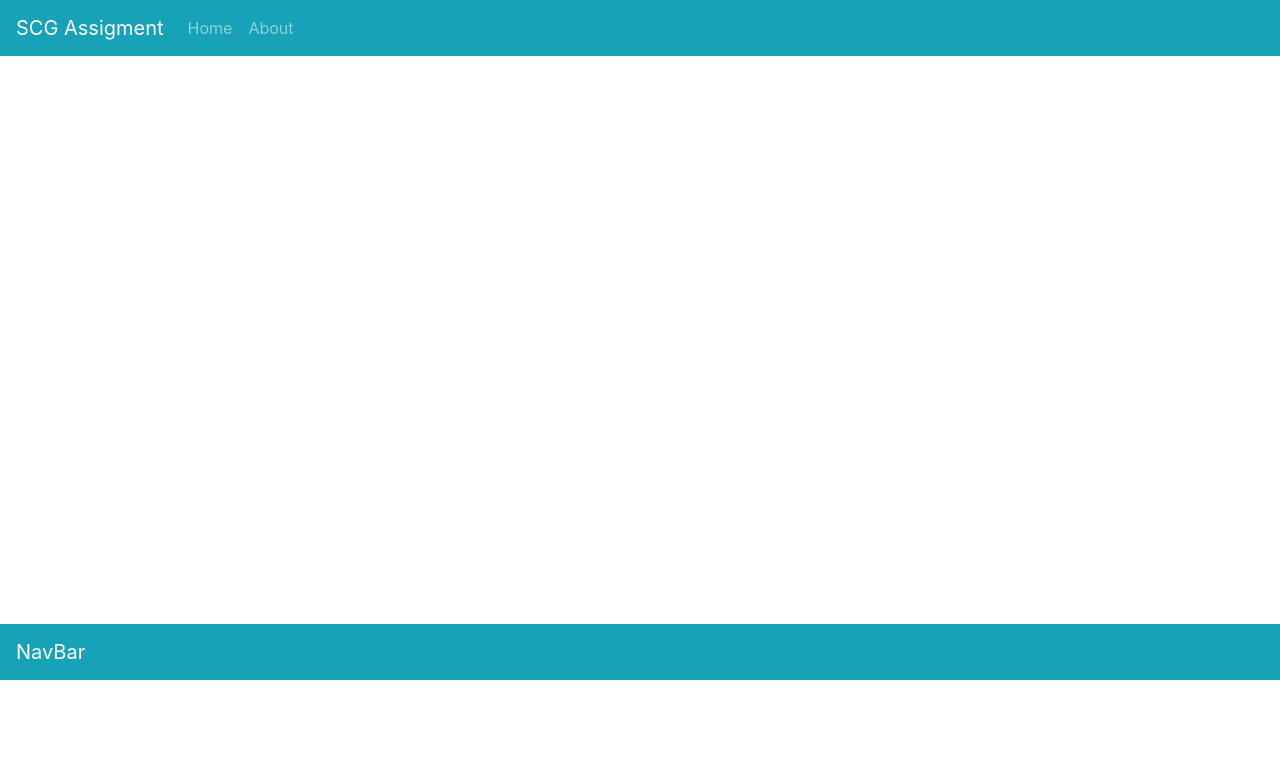
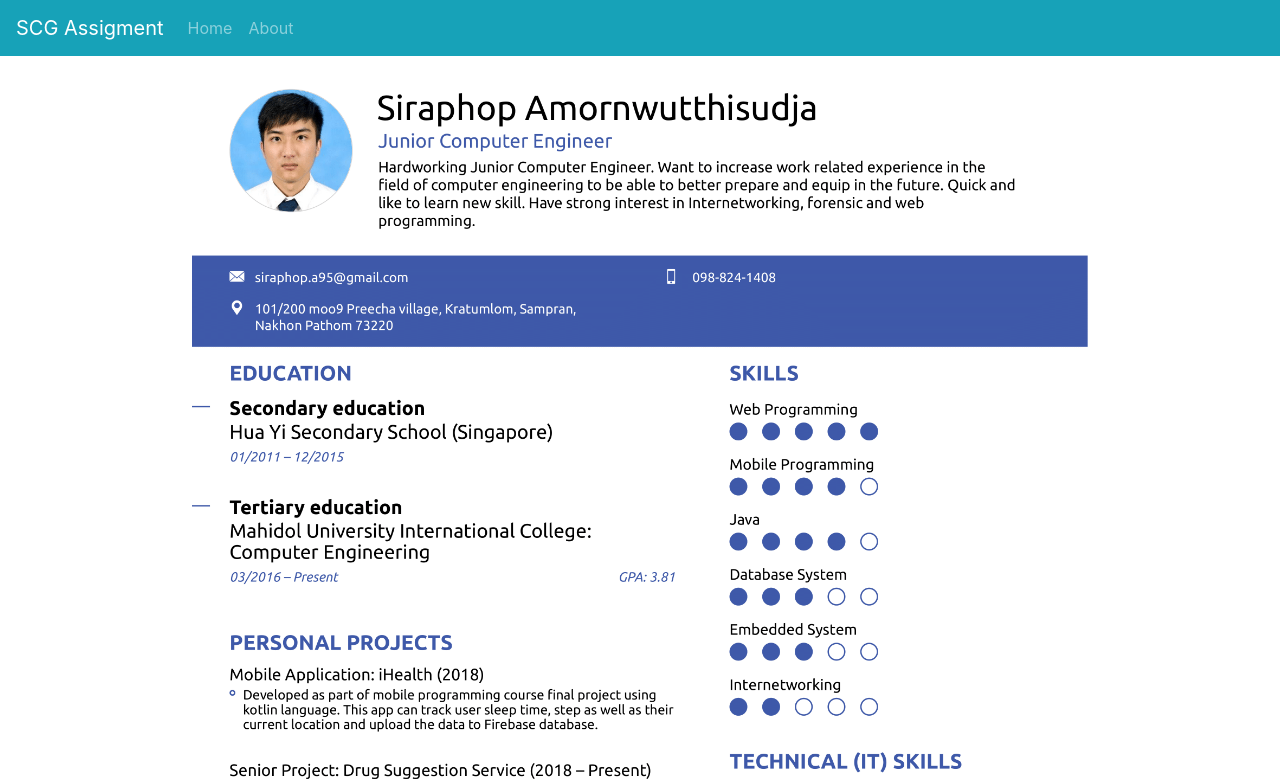
Before and after one commit to siraphop1995/SCG-Assigment-Frontend, a Vue app: page /about in a window 1280 px wide. Shown: the top 782 px of the page. Built offline with nearby package versions, Linux system fonts and the light colour scheme.

Commit message:
edit about

```diff
--- a/src/views/About.vue
+++ b/src/views/About.vue
@@ -1,6 +1,6 @@
 <template>
   <div class="about">
-    <!-- <img src="../assets/siraphop.png" style="width:70%" /> -->
+    <img src="../assets/siraphop.png" style="width:70%" />
     <!-- <b-img :img="require('@/assets/Siraphop.png')" fluid alt="Responsive image" style="size:10%"></b-img>
     <b-img img="@/assets/Siraphop.png" fluid alt="Responsive image"></b-img>-->
   </div>
```
Also changed, not shown: 7 other files (tests, documents, lock files or other folders).
